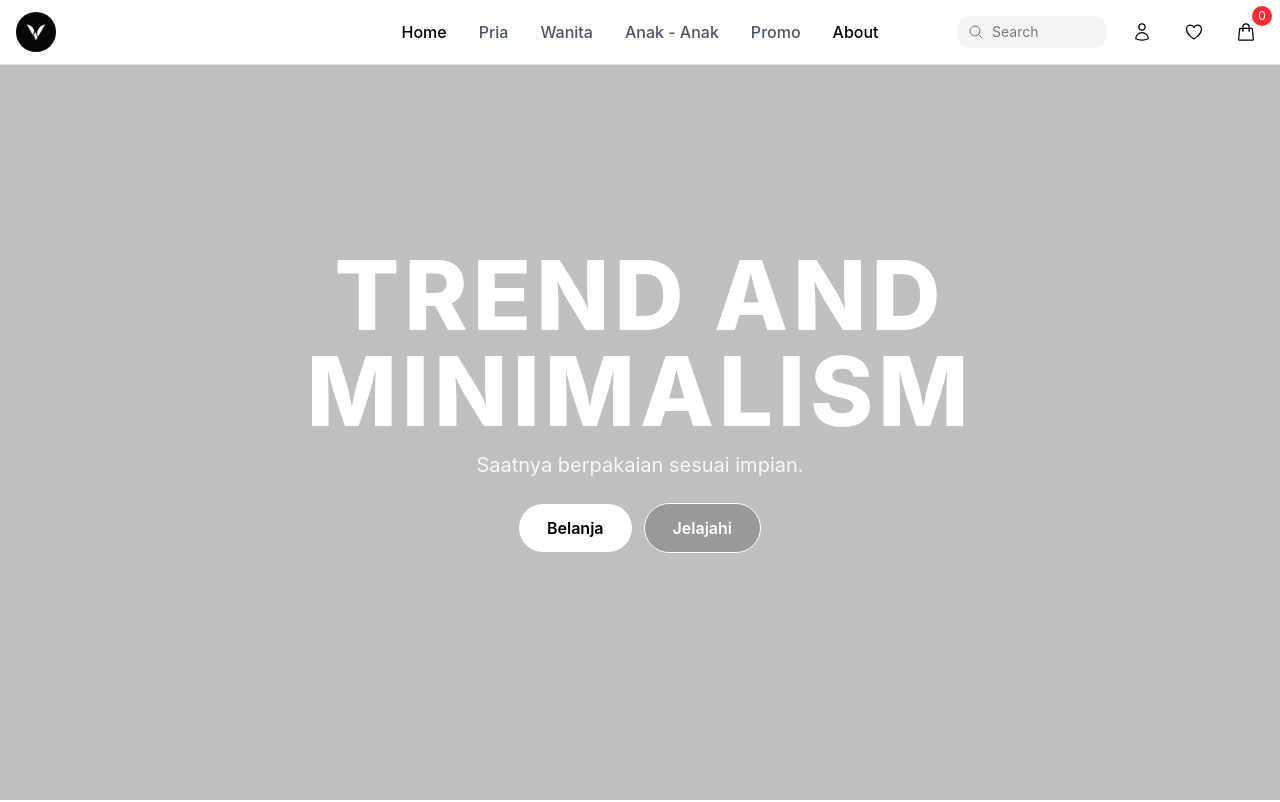
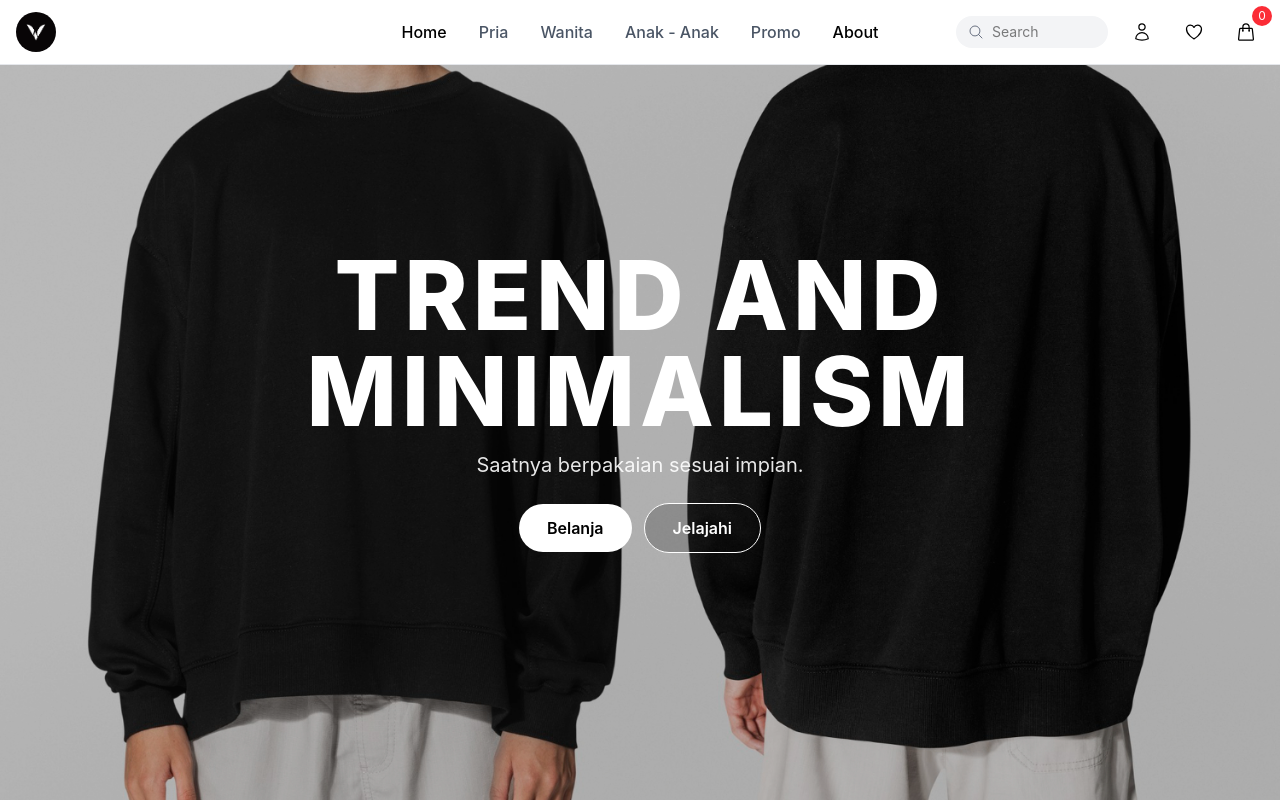
Before and after one commit to suartanagit/premdev-icfe, a Vue app: page / in a window 1280 px wide. Shown: the top 802 px of the page. Built offline with nearby package versions, Linux system fonts and the light colour scheme; no server answers.

Commit message:
fix: correct background image syntax in HeroSection

```diff
--- a/src/components/HeroSection.vue
+++ b/src/components/HeroSection.vue
@@ -2,7 +2,7 @@
 
 </script>
 <template>
-  <section class="min-h-screen bg-cover bg-center flex bg-url[('/src/assets/images/hero.jpg')]">
+  <section class="min-h-screen bg-cover bg-center flex bg-[url('/src/assets/images/hero.jpg')]">
     <!-- OVERLAY CONTENT -->
     <div class="flex-1 bg-black/25 flex items-center justify-center text-center px-6">
       <div class="text-white">
```
